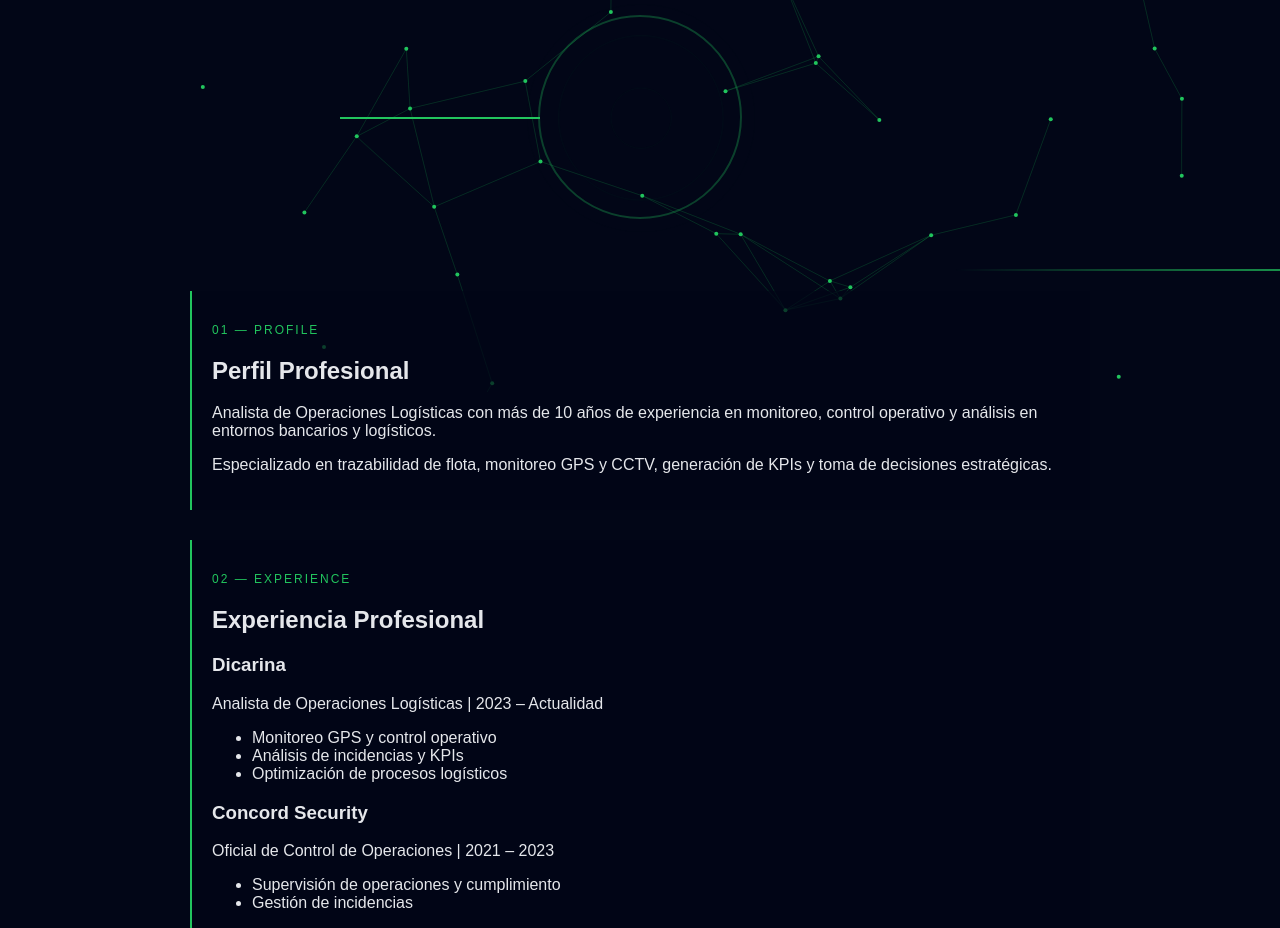
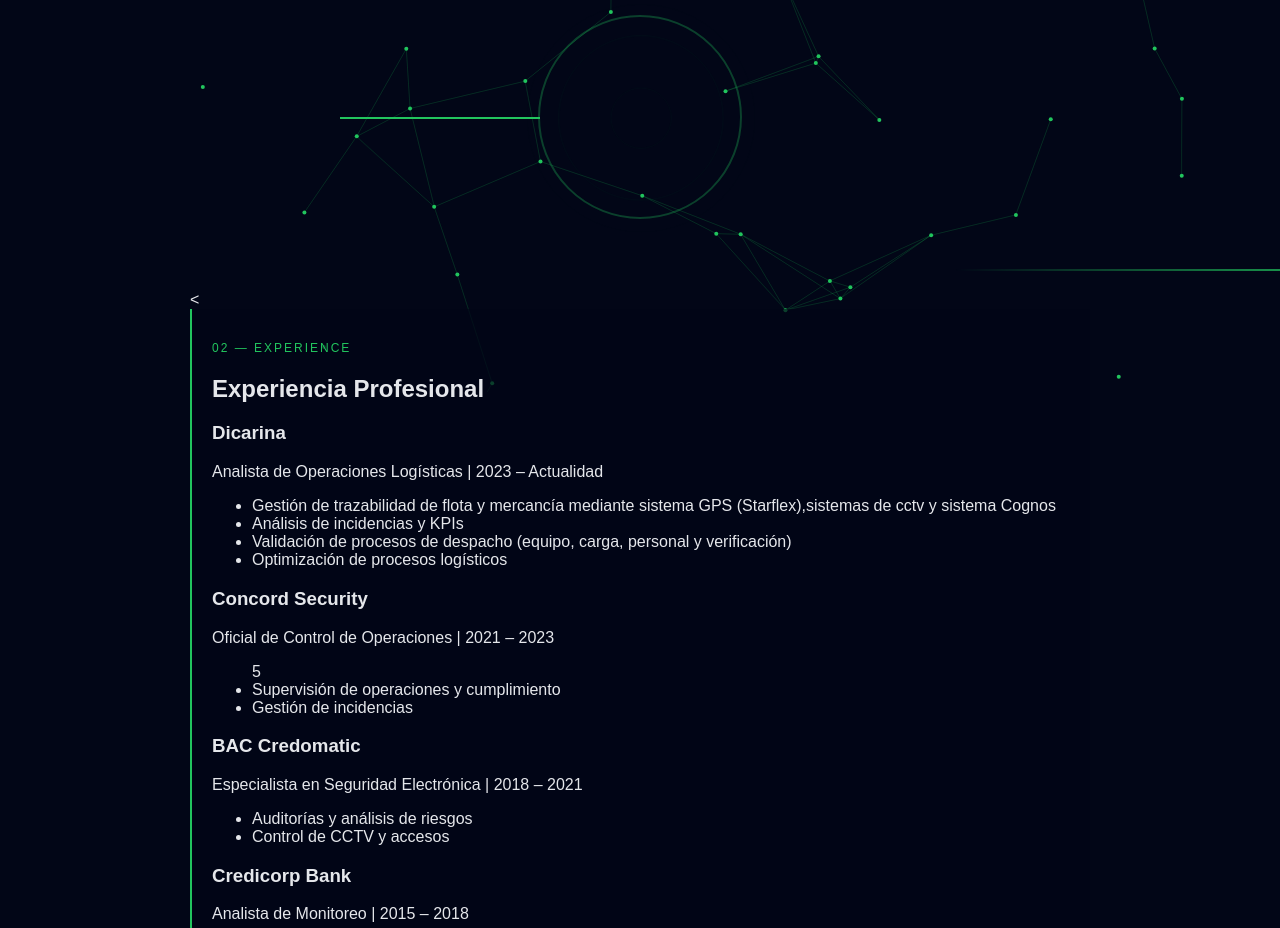
Before and after one commit to OJ131987/Oscar-rivera-cv, a plain HTML site: page index.html in a window 1280 px wide. Shown: the part 408-1336 px from the top of the page. Drawn offline with Linux system fonts and the light colour scheme.

Commit message:
Update index.html

```diff
--- a/index.html
+++ b/index.html
@@ -48,19 +48,7 @@
 
   <div class="scanner-line"></div>
 
-  <!-- PERFIL -->
-  <section class="card fade-in">
-    <p class="section-tag">01 — PROFILE</p>
-    <h2>Perfil Profesional</h2>
-    <p>
-      Analista de Operaciones Logísticas con más de 10 años de experiencia en monitoreo,
-      control operativo y análisis en entornos bancarios y logísticos.
-    </p>
-    <p>
-      Especializado en trazabilidad de flota, monitoreo GPS y CCTV,
-      generación de KPIs y toma de decisiones estratégicas.
-    </p>
-  </section>
+  <
 
   <!-- EXPERIENCIA -->
   <section class="card fade-in">
@@ -70,14 +58,15 @@
     <h3>Dicarina</h3>
     <p>Analista de Operaciones Logísticas | 2023 – Actualidad</p>
     <ul>
-      <li>Monitoreo GPS y control operativo</li>
+      <li>Gestión de trazabilidad de flota y mercancía mediante sistema GPS (Starflex),sistemas de cctv y sistema Cognos </li>
       <li>Análisis de incidencias y KPIs</li>
+      <li>Validación de procesos de despacho (equipo, carga, personal y verificación) </li>
       <li>Optimización de procesos logísticos</li>
     </ul>
 
     <h3>Concord Security</h3>
     <p>Oficial de Control de Operaciones | 2021 – 2023</p>
-    <ul>
+    <ul>5
       <li>Supervisión de operaciones y cumplimiento</li>
       <li>Gestión de incidencias</li>
     </ul>
```
